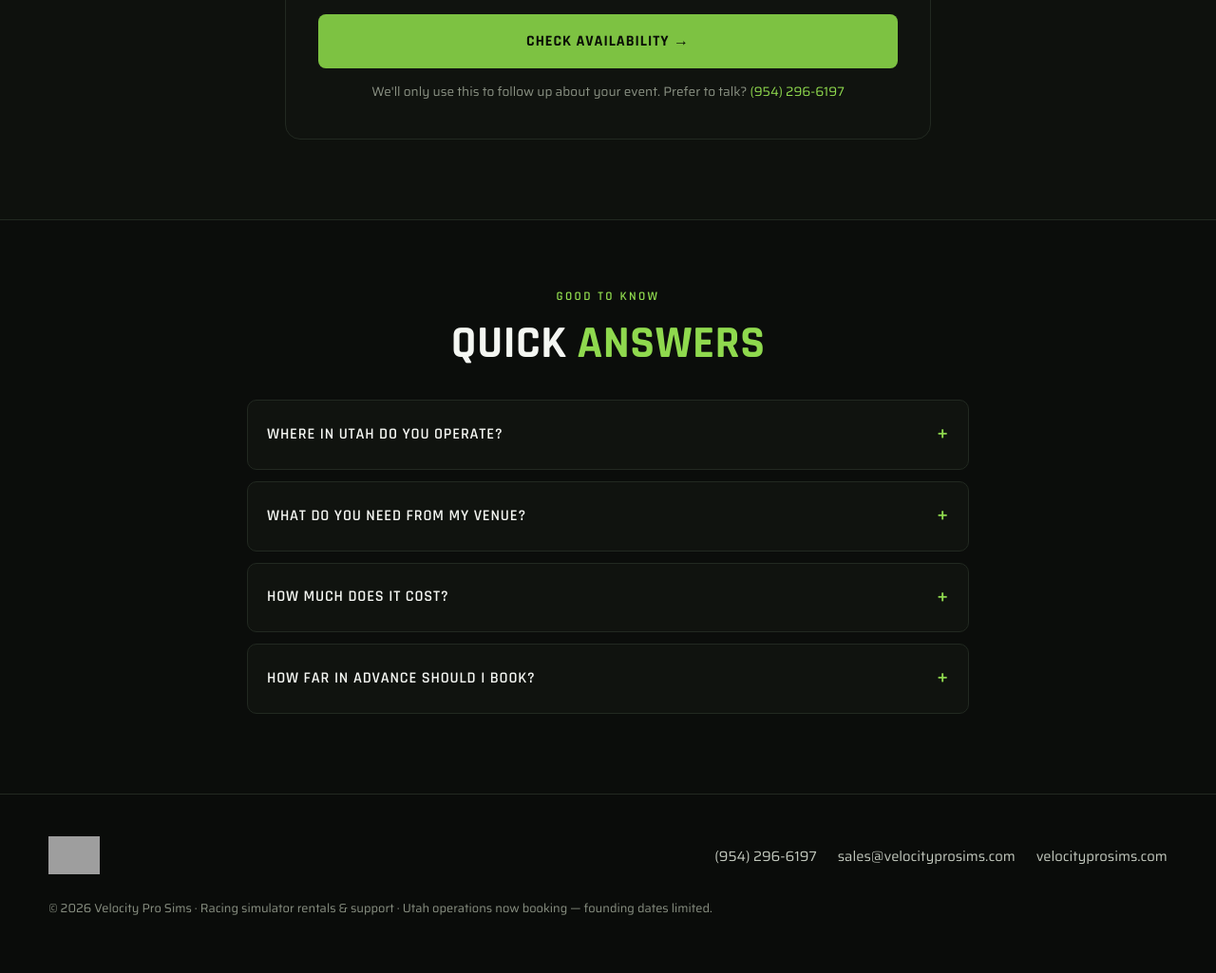
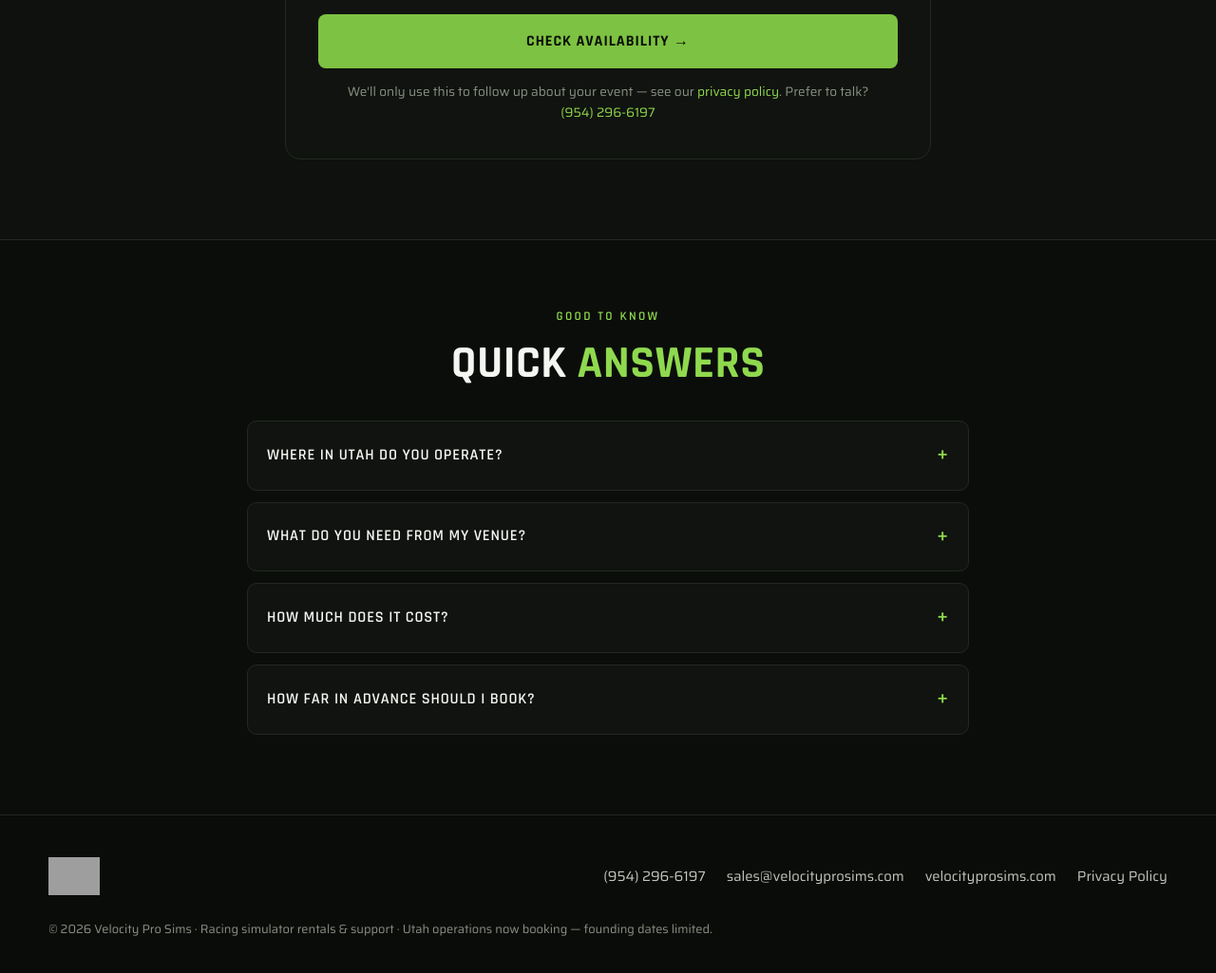
Before and after one commit to jcttl1/vps-utah, a plain HTML site: page index.html in a window 1280 px wide. Shown: the part 4324-5349 px from the top of the page at 95% size. Drawn offline with Linux system fonts and the light colour scheme; grey boxes are pictures that could not be loaded.

Commit message:
Add privacy policy link and jpg preview image

```diff
--- a/index.html
+++ b/index.html
@@ -10,7 +10,7 @@
 <meta property="og:type" content="website">
 <meta property="og:title" content="Racing Simulator Rentals in Utah | Velocity Pro Sims">
 <meta property="og:description" content="Race-day energy, delivered to your event. Pro racing simulators for corporate events, parties, and trade shows — now booking across Utah.">
-<meta property="og:image" content="https://cdn.shopify.com/s/files/1/0856/1331/4338/files/daytona-event.webp">
+<meta property="og:image" content="https://cdn.shopify.com/s/files/1/0856/1331/4338/files/1LM2msPIV7R9PT97Hlh272hzu66aqCPmP_w1600.jpg">
 <meta name="twitter:card" content="summary_large_image">
 
 <link rel="icon" type="image/png" href="https://cdn.shopify.com/s/files/1/0856/1331/4338/files/VPSFavicon_81017b68-d11a-43f7-b7e3-c4249adf8dcb.png">
@@ -370,7 +370,7 @@
         <input class="hp" type="text" name="_honey" tabindex="-1" autocomplete="off">
         <button class="btn btn-solid" type="submit" id="submitBtn">Check Availability →</button>
         <div class="err" id="formErr">Something went wrong sending your request. Please try again, or call/text us at <a href="tel:+19542966197">(954)&nbsp;296-6197</a>.</div>
-        <p class="form-note">We'll only use this to follow up about your event. Prefer to talk? <a href="tel:+19542966197">(954)&nbsp;296-6197</a></p>
+        <p class="form-note">We'll only use this to follow up about your event — see our <a href="https://www.velocityprosims.com/policies/privacy-policy" target="_blank" rel="noopener">privacy policy</a>. Prefer to talk? <a href="tel:+19542966197">(954)&nbsp;296-6197</a></p>
       </form>
       <div id="formMsg">
         <h3>🏁 You're on the grid!</h3>
@@ -418,6 +418,7 @@
         <a href="tel:+19542966197">(954) 296-6197</a>
         <a href="mailto:sales@velocityprosims.com">sales@velocityprosims.com</a>
         <a href="https://www.velocityprosims.com" target="_blank" rel="noopener">velocityprosims.com</a>
+        <a href="https://www.velocityprosims.com/policies/privacy-policy" target="_blank" rel="noopener">Privacy Policy</a>
       </div>
     </div>
     <p class="fine">© 2026 Velocity Pro Sims · Racing simulator rentals &amp; support · Utah operations now booking — founding dates limited.</p>
```
